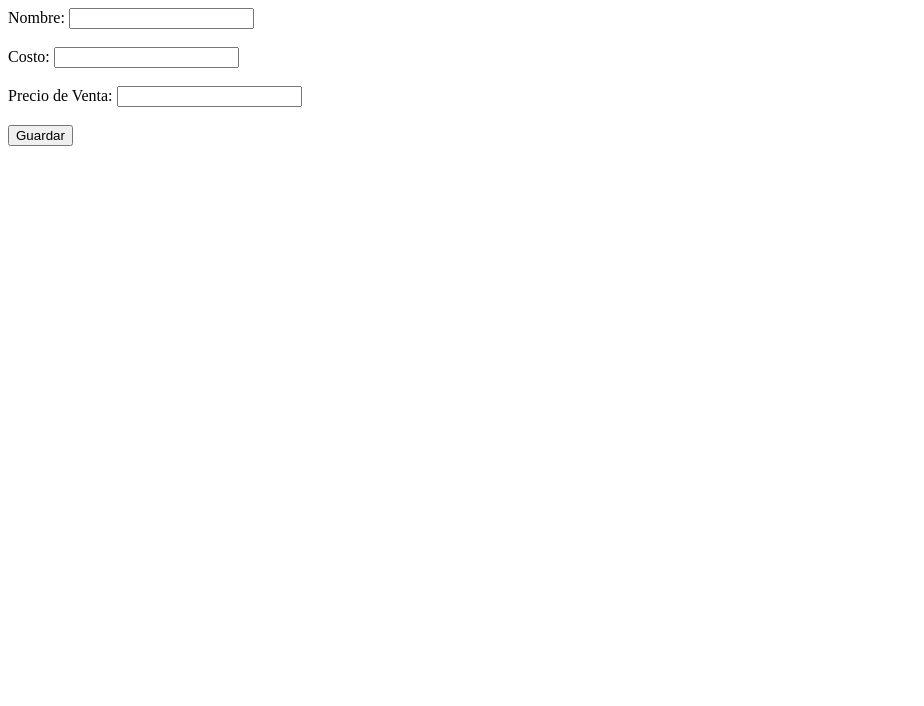
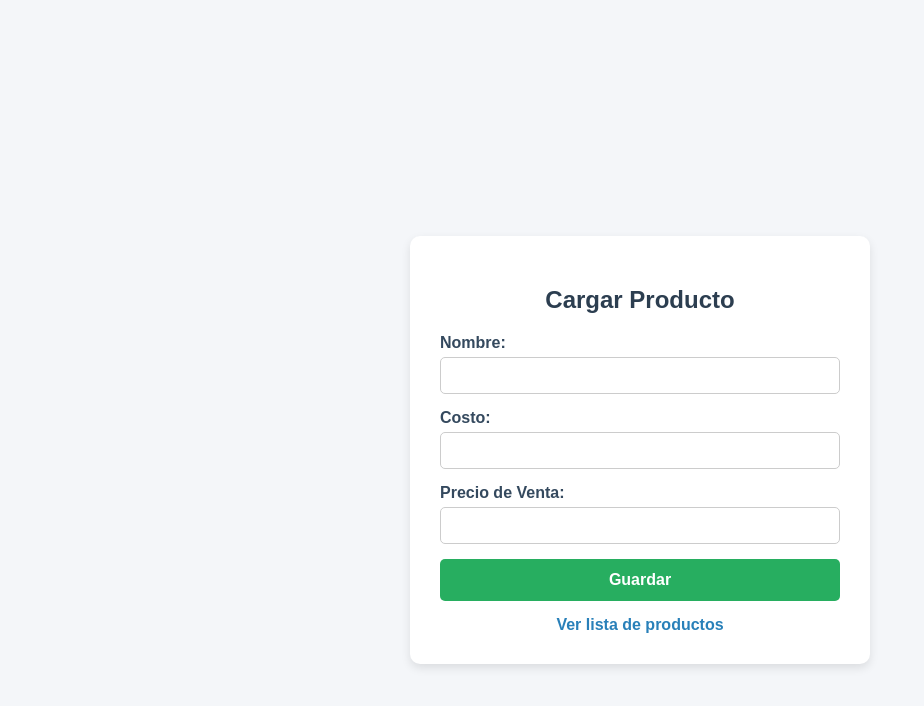
Before and after one commit to dsg3686-stack/kiosco-app, a website: page index.html in a window 1280 px wide. Shown: the whole page, without its empty margins (0-924 px from the left). Drawn offline with Linux system fonts and the light colour scheme.

Commit message:
Update index.html

```diff
--- a/index.html
+++ b/index.html
@@ -1,22 +1,93 @@
+
 <!DOCTYPE html>
 <html lang="es">
 <head>
     <meta charset="UTF-8">
-    <title>Registro de Productos</title>
+    <title>Registro de Productos - Kiosco</title>
+    <style>
+        body {
+            font-family: Arial, sans-serif;
+            background-color: #f4f6f9;
+            margin: 0;
+            padding: 50px;
+            display: flex;
+            justify-content: center;
+            align-items: center;
+            height: 100vh;
+        }
+        .container {
+            background-color: #ffffff;
+            padding: 30px;
+            border-radius: 10px;
+            box-shadow: 0 4px 10px rgba(0, 0, 0, 0.1);
+            width: 100%;
+            max-width: 400px;
+        }
+        h2 {
+            color: #2c3e50;
+            text-align: center;
+            margin-bottom: 20px;
+        }
+        label {
+            font-weight: bold;
+            color: #34495e;
+            display: block;
+            margin-bottom: 5px;
+        }
+        input[type="text"],
+        input[type="number"] {
+            width: 100%;
+            padding: 10px;
+            margin-bottom: 15px;
+            border: 1px solid #ccc;
+            border-radius: 5px;
+            box-sizing: border-box;
+        }
+        button {
+            background-color: #27ae60;
+            color: white;
+            padding: 12px;
+            border: none;
+            border-radius: 5px;
+            width: 100%;
+            font-size: 16px;
+            cursor: pointer;
+            font-weight: bold;
+        }
+        button:hover {
+            background-color: #219653;
+        }
+        .ver-lista {
+            display: block;
+            text-align: center;
+            margin-top: 15px;
+            color: #2980b9;
+            text-decoration: none;
+            font-weight: bold;
+        }
+        .ver-lista:hover {
+            text-decoration: underline;
+        }
+    </style>
 </head>
 <body>
-    <form action="https://kiosco-servidor.onrender.com/guardar-producto" method="POST">
+
+    <div class="container">
+        <h2>Cargar Producto</h2>
         <form action="/guardar-producto" method="POST">
             <label for="nombre">Nombre:</label>
-        <input type="text" id="nombre" name="nombre" required><br><br>
+            <input type="text" id="nombre" name="nombre" required>
 
             <label for="costo">Costo:</label>
-        <input type="number" id="costo" name="costo" step="0.01" required><br><br>
+            <input type="number" id="costo" name="costo" step="0.01" required>
 
             <label for="precio">Precio de Venta:</label>
-        <input type="number" id="precio" name="precio" step="0.01" required><br><br>
+            <input type="number" id="precio" name="precio" step="0.01" required>
 
             <button type="submit">Guardar</button>
         </form>
+        <a href="/productos" class="ver-lista">Ver lista de productos</a>
+    </div>
+
 </body>
 </html>
```
Lines whose indentation alone changed are shown as unchanged.
